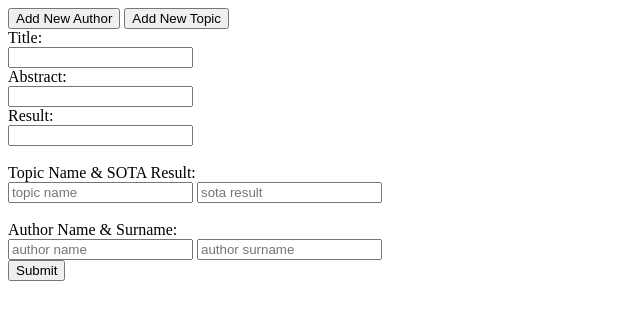
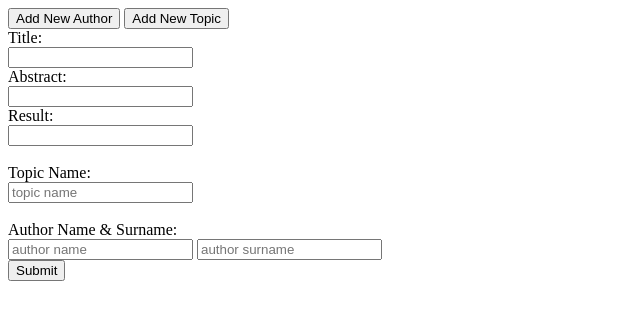
Before and after one commit to fatih-iver/SOTA-for-CS, a Flask app: page /add_paper in a window 1280 px wide. Shown: the top 320 px of the page, without its empty margins (0-640 px from the left). Run offline with Flask 2, Linux system fonts and the light colour scheme.

Commit message:
reimplement the add functionalities

```diff
--- a/app.py
+++ b/app.py
@@ -24,12 +24,14 @@ def print_authors():
 @app.route('/add_author', methods=['GET', 'POST'])
 def add_author():
     if request.method == 'POST':
-        name = request.form["author_name"]
-        surname = request.form["author_surname"]
+        author_name = request.form["author_name"]
+        author_surname = request.form["author_surname"]
         connection = sqlite3.connect('sota.db')
         cursor = connection.cursor()
-        cursor.execute("""INSERT INTO authors (author_name, author_surname) VALUES(?, ?)""", (name, surname))
-        connection.commit()
+        query_result = cursor.execute("""SELECT * FROM authors WHERE author_name=? AND author_surname=?""", (author_name, author_surname)).fetchone()
+        if not query_result:
+            cursor.execute("""INSERT INTO authors (author_name, author_surname) VALUES(?, ?)""", (author_name, author_surname))
+            connection.commit()
         connection.close()
         print_authors()
         return redirect(url_for('index'))
@@ -92,10 +94,12 @@ def print_topics():
 def add_topic():
     if request.method == 'POST':
         topic_name = request.form["topic_name"]
-        sota_result = int(request.form["sota_result"])
+        sota_result = -1
         connection = sqlite3.connect('sota.db')
         cursor = connection.cursor()
-        cursor.execute("""INSERT INTO topics (topic_name, sota_result) VALUES(?, ?)""", (topic_name, sota_result))
+        query_result = cursor.execute("""SELECT * FROM topics WHERE topic_name=?""", (topic_name,)).fetchone()
+        if not query_result:
+            cursor.execute("""INSERT INTO topics (topic_name, sota_result) VALUES(?, ?)""", (topic_name, sota_result))
         connection.commit()
         connection.close()
         print_topics()
@@ -158,11 +162,10 @@ def print_papers():
 @app.route('/add_paper', methods=['GET', 'POST'])
 def add_paper():
     if request.method == 'POST':
-        title = request.form["title"]
-        abstract = request.form["abstract"]
-        result = int(request.form["result"])
+        title = request.form["title"].strip()
+        abstract = request.form["abstract"].strip()
+        result = int(request.form["result"].strip())
         topic_names = request.form.getlist('topic_names')
-        sota_results = request.form.getlist('sota_results')
         author_names = request.form.getlist('author_names')
         author_surnames = request.form.getlist('author_surnames')
 
@@ -170,36 +173,34 @@ def add_paper():
         cursor = connection.cursor()
         cursor.execute("""INSERT INTO papers (title, abstract, result) VALUES(?, ?, ?)""", (title, abstract, result))
         connection.commit()
-        paper_id = cursor.execute("""SELECT paper_id FROM papers WHERE title=?""", (title,)).fetchall()[0][0]
-        for topic_name, sota_result in zip(topic_names, sota_results):
-            query_result = cursor.execute("""SELECT topic_id FROM topics WHERE topic_name=? AND sota_result=?""",
-                                          (topic_name, sota_result)).fetchall()
+        paper_id = cursor.execute("""SELECT paper_id FROM papers WHERE title=?""", (title,)).fetchone()[0]
+        for topic_name in topic_names:
+            topic_name = topic_name.strip()
+            query_result = cursor.execute("""SELECT sota_result FROM topics WHERE topic_name=?""",(topic_name,)).fetchone()
+            if query_result:
+                curr_result = query_result[0]
+                if result > curr_result:
+                    cursor.execute("""UPDATE topics SET sota_result=? WHERE topic_name=?""",(result, topic_name))
+            else:
+                cursor.execute("""INSERT INTO topics (topic_name, sota_result) VALUES(?, ?)""", (topic_name, result))
+            connection.commit()
+
+            topic_id = cursor.execute("""SELECT topic_id FROM topics WHERE topic_name=?""", (topic_name,)).fetchone()[0]
+
+            cursor.execute("""INSERT INTO paper_topics (paper_id, topic_id) VALUES(?, ?)""", (paper_id, topic_id))
+            connection.commit()
+        for author_name, author_surname in zip(author_names, author_surnames):
+            author_name = author_name.strip()
+            author_surname = author_surname.strip()
+            query_result = cursor.execute("""SELECT author_id FROM authors WHERE author_name=? AND author_surname=?""",
+                                          (author_name, author_surname)).fetchone()
             if not query_result:
-                cursor.execute("""INSERT INTO topics (topic_name, sota_result) VALUES(?, ?)""",
-                               (topic_name, sota_result))
+                cursor.execute("""INSERT INTO authors (author_name, author_surname) VALUES(?, ?)""", (author_name, author_surname))
                 connection.commit()
-            topic_id = cursor.execute("""SELECT topic_id FROM topics WHERE topic_name=? AND sota_result=?""",
-                                      (topic_name, sota_result)).fetchall()[0][0]
-            query_result = cursor.execute("""SELECT * FROM paper_topics WHERE paper_id=? AND topic_id=?""",
-                                          (paper_id, topic_id)).fetchall()
-            if not query_result:
-                cursor.execute("""INSERT INTO paper_topics (paper_id, topic_id) VALUES(?, ?)""", (paper_id, topic_id))
-                connection.commit()
-        for author_name, author_surname in zip(author_names, author_surnames):
-            query_result = cursor.execute("""SELECT author_id FROM authors WHERE author_name=? AND author_surname=?""",
-                                          (author_name, author_surname)).fetchall()
-            if not query_result:
-                cursor.execute("""INSERT INTO authors (author_name, author_surname) VALUES(?, ?)""",
-                               (author_name, author_surname))
-                connection.commit()
-            author_id = cursor.execute("""SELECT author_id FROM authors WHERE author_name=? AND author_surname=?""",
-                                       (author_name, author_surname)).fetchall()[0][0]
-            query_result = cursor.execute("""SELECT * FROM paper_authors WHERE paper_id=? AND author_id=?""",
-                                          (paper_id, author_id)).fetchall()
-            if not query_result:
-                cursor.execute("""INSERT INTO paper_authors (paper_id, author_id) VALUES(?, ?)""",
-                               (paper_id, author_id))
-                connection.commit()
+            author_id = cursor.execute("""SELECT author_id FROM authors WHERE author_name=? AND author_surname=?""", (author_name, author_surname)).fetchone()[0]
+
+            cursor.execute("""INSERT INTO paper_authors (paper_id, author_id) VALUES(?, ?)""", (paper_id, author_id))
+            connection.commit()
         connection.close()
         print_papers()
         return redirect(url_for('index'))
@@ -283,6 +284,21 @@ def papers_by_author():
     else:
         return abort(404)
 
+@app.route('/rank_all_authors', methods=['GET'])
+def rank_all_authors():
+    if request.method == 'GET':
+        author_name = request.form["author_name"]
+        author_surname = request.form["author_surname"]
+        connection = sqlite3.connect('sota.db')
+        cursor = connection.cursor()
+        authors_with_rank = cursor.execute("SELECT author_name, author_surname, COUNT(*) FROM authors INNER JOIN paper_authors ON authors.author_id = paper_authors.author_id GROUP BY author_name, author_surname", (author_name, author_surname)).fetchall()
+        for author_with_rank in authors_with_rank:
+            print(author_with_rank)
+        connection.close()
+        return render_template("papers_by_author.html", authors_with_rank=authors_with_rank)
+    else:
+        return abort(404)
+
 @app.route('/index', methods=['GET', 'POST'])
 def index():
     if request.method == 'POST':
@@ -323,7 +339,8 @@ def index():
                 return redirect(url_for('view_all'))
             elif option == "papers_by_author":
                 return redirect(url_for('papers_by_author'))
-
+            elif option == "rank_all_authors":
+                return redirect(url_for('rank_all_authors'))
 
     elif request.method == 'GET':
         if isAdmin:
--- a/initialize_db.py
+++ b/initialize_db.py
@@ -15,7 +15,7 @@ conn.execute("""
             CREATE TABLE IF NOT EXISTS topics (
             topic_id INTEGER PRIMARY KEY AUTOINCREMENT,
             topic_name TEXT UNIQUE,
-            sota_result INTEGER UNIQUE );
+            sota_result INTEGER);
             """)
 
 conn.execute("""
--- a/templates/add_paper.html
+++ b/templates/add_paper.html
@@ -19,8 +19,8 @@
     <input type="text" name="result">
     <br><br>
     <div class="topic_container">
-        <label>Topic Name & SOTA Result:</label>
-    <div><input type="text" name="topic_names" placeholder="topic name"/> <input type="text" name="sota_results" placeholder="sota result"/></div>
+        <label>Topic Name:</label>
+    <div><input type="text" name="topic_names" placeholder="topic name"/></div>
     </div>
     <br>
     <div class="author_container">
@@ -40,7 +40,7 @@ $(document).ready(function() {
 
     $(topic_add_button).click(function(e) {
         e.preventDefault();
-        $(topic_container).append('<div><input type="text" name="topic_names" placeholder="topic name"/> <input type="text" name="sota_results" placeholder="sota result"/>\n<a href="#" class="delete">Delete</a></div>');
+        $(topic_container).append('<div><input type="text" name="topic_names" placeholder="topic name"/>\n<a href="#" class="delete">Delete</a></div>');
 
     });
 
--- a/templates/add_topic.html
+++ b/templates/add_topic.html
@@ -8,9 +8,6 @@
 <form action="{{ url_for('add_topic') }}" method="post">
     Topic Name:<br>
     <input type="text" name="topic_name">
-    <br>
-    SOTA Result:<br>
-    <input type="text" name="sota_result">
     <br><br>
     <input type="submit" value="Submit">
 </form>
```
Also changed, not shown: sota.db.
